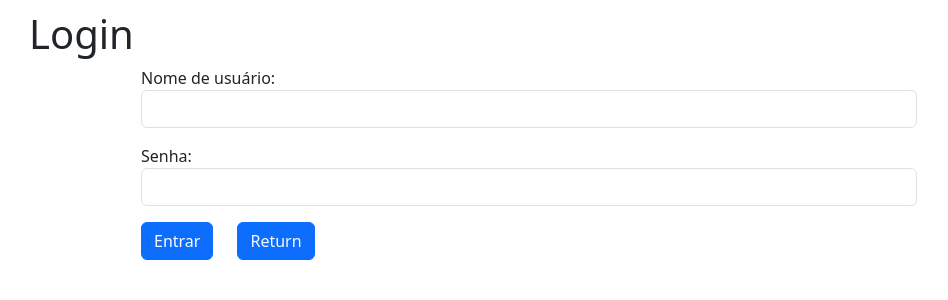
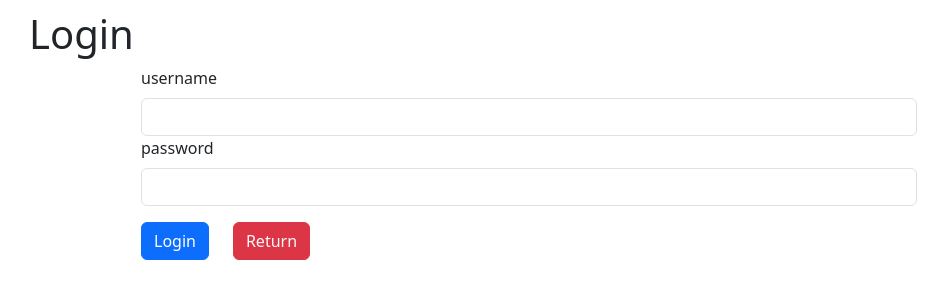
Before and after one commit to JuniorWender/Course_Alura_AdvancedFlask, a Flask app: page /login in a window 1280 px wide. Shown: the top 300 px of the page, without its empty margins (111-1059 px from the left). Run offline with Flask 3, Linux system fonts and the light colour scheme; some libraries are stand-ins or nearby versions.

Commit message:
feature: Cryptography password for login

```diff
--- a/helpers.py
+++ b/helpers.py
@@ -1,13 +1,18 @@
 import os
 from jogoteca import app
 from flask_wtf import FlaskForm
-from wtforms import StringField, validators,SubmitField
+from wtforms import StringField, validators, SubmitField, PasswordField
 
 class GameForm(FlaskForm):
     name = StringField('name', [validators.DataRequired(), validators.length(min=1, max=50)])
     category = StringField('category', [validators.DataRequired(), validators.length(min=1, max=40)])
     plataform = StringField('plataform', [validators.DataRequired(), validators.length(min=1, max=20)])
     save = SubmitField('save')
+
+class UserForm(FlaskForm):
+    username = StringField('username', [validators.DataRequired(), validators.length(min=1, max=20)])
+    password = PasswordField('password', [validators.DataRequired(), validators.length(min=1, max=100)])
+    login = SubmitField('Login')
 
 # ------------------------------------------------- Functions ----------------------------------------------------------------
 
--- a/jogoteca.py
+++ b/jogoteca.py
@@ -1,14 +1,17 @@
 from flask import Flask
 from flask_sqlalchemy import SQLAlchemy
 from flask_wtf.csrf import CSRFProtect
+from flask_bcrypt import Bcrypt
 
 app = Flask(__name__)
 app.config.from_pyfile('config.py')
 
 db = SQLAlchemy(app)
 csrf = CSRFProtect(app)
+bcrypt = Bcrypt(app)
 
-from views import *
+from views_games import *
+from views_user import *
 
 if __name__ == '__main__':
 
--- a/templates/login.html
+++ b/templates/login.html
@@ -3,11 +3,18 @@
     <div class="container">
         <form method="POST" action="{{ url_for('auth') }}">
             <input type="hidden" name="next" value="{{ next }}"> <!-- next é uma variável do flask que indica a página que o usuário tentou acessar antes de ser redirecionado para a página de login. -->
-            <p><label>Nome de usuário:</label> <input class="form-control" type="text" name="user" required></p>
-            <p><label>Senha:</label> <input class="form-control" type="password" name="password" required></p>
-            <div class="d-flex gap-4">
-                <button class="btn btn-primary" type="submit">Entrar</button>
-                <button class="btn btn-primary"><a class="text-decoration-none text-light" href="{{ url_for('index') }}">Return</a></button>
+            {{ form.csrf_token() }}
+            <div class="form-group">
+                {{ form.username.label(class="form-label") }}
+                {{ form.username(class="form-control") }}
+            </div>
+            <div class="form-group">
+                {{ form.password.label(class="form-label") }}
+                {{ form.password(class="form-control") }}
+            </div>
+            <div class="d-flex gap-4 mt-3">
+                {{ form.login(class="btn btn-primary") }}
+                <button class="btn btn-danger"><a class="text-decoration-none text-light" href="{{ url_for('index') }}"> Return </a></button>
             </div>
         </form>
     </div>
--- a/views.py
+++ b/views_games.py
@@ -2,10 +2,9 @@ from flask import render_template, request, redirect, session, flash, url_for, s
 import time
 
 from jogoteca import app, db
+from helpers import recovery_Image, deleta_arquivo, GameForm
 
 from Games import Games
-from Users import Users
-from helpers import recovery_Image, deleta_arquivo, GameForm
 
 # ------------------------------------------------- Pages Routes ----------------------------------------------------------------
 
@@ -44,12 +43,6 @@ def delete(id):
     db.session.commit()
     flash('Game deleted successfully!')
     return redirect(url_for('index'))
-
-@app.route('/login')
-def login():
-    nextPage = request.args.get('next') # catch the value on quary string
-    return render_template('login.html', next=nextPage , title='Login')
-
 
 # ------------------------------------------------- Methods Routes ----------------------------------------------------------------
 
@@ -107,25 +100,6 @@ def update():
 
     return redirect(url_for('index'))
 
-@app.route('/auth', methods=['POST'])
-def auth():
-    loginUser = Users.query.filter_by(nickname=request.form['user']).first() # Verify if the user exists on db bring the nickname
-    if loginUser: # if alredy exists verify the password
-        if request.form['password'] == loginUser.password: # if the password is correct, log the user
-            session['logged_user'] = loginUser.name # Save the user name on session
-            flash(loginUser.name + ' Logged successfully!') # throw a message for user
-            nextPage = request.form['next'] # catch the value on quary string for redirect to the page that the user was
-            return redirect(nextPage)
-    else:
-        flash('Invalid user or password! Try again!') # throw a message for user
-        return redirect(url_for('login'))
-
-
-@app.route('/logout')
-def logout():
-    session['logged_user'] = None # clear the session
-    flash('No user logged!') # throw a message for user
-    return redirect(url_for('index'))
 
 @app.route('/upload/<game_Cover>')
 def image(game_Cover):
--- /dev/null
+++ b/views_user.py
@@ -0,0 +1,38 @@
+from jogoteca import app
+from flask import render_template, request, redirect, session, flash, url_for
+from Users import Users
+from helpers import UserForm
+from flask_bcrypt import check_password_hash
+
+@app.route('/login')
+def login():
+    nextPage = request.args.get('next') # catch the value on quary string
+    form = UserForm()
+    return render_template('login.html', next=nextPage , title='Login', form=form)
+
+
+@app.route('/logout')
+def logout():
+    session['logged_user'] = None # clear the session
+    flash('No user logged!') # throw a message for user
+    return redirect(url_for('index'))
+
+
+@app.route('/auth', methods=['POST'])
+def auth():
+    form = UserForm(request.form) # catch the data of the form
+
+    loginUser = Users.query.filter_by(nickname=form.username.data).first() # Verify if the user exists on db bring the nickname
+    correctPassword = check_password_hash(loginUser.password, form.password.data) # Verify if the password is correct
+
+    if loginUser and correctPassword: # if alredy exists verify the password
+        session['logged_user'] = loginUser.name # Save the user name on session
+        flash(loginUser.name + ' Logged successfully!') # throw a message for user
+        nextPage = request.form['next'] # catch the value on quary string for redirect to the page that the user was
+        if nextPage == 'None':
+            return redirect(url_for('index'))
+        else:
+            return redirect(nextPage)
+    else:
+        flash('Invalid user or password! Try again!') # throw a message for user
+        return redirect(url_for('login'))
```
Also changed, not shown: database.py (+4 -3 lines), templates/create.html (+7 -7 lines), templates/edit.html (+7 -7 lines), upload/gameCover_13-1686843088.1541784.jpg (added).
